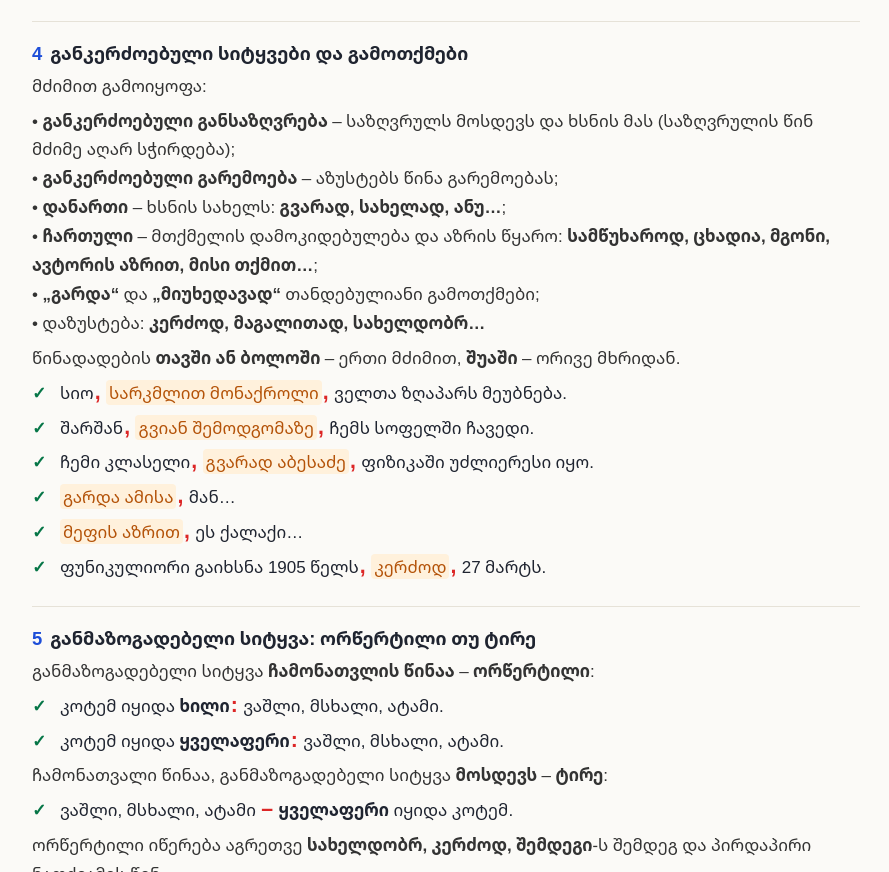
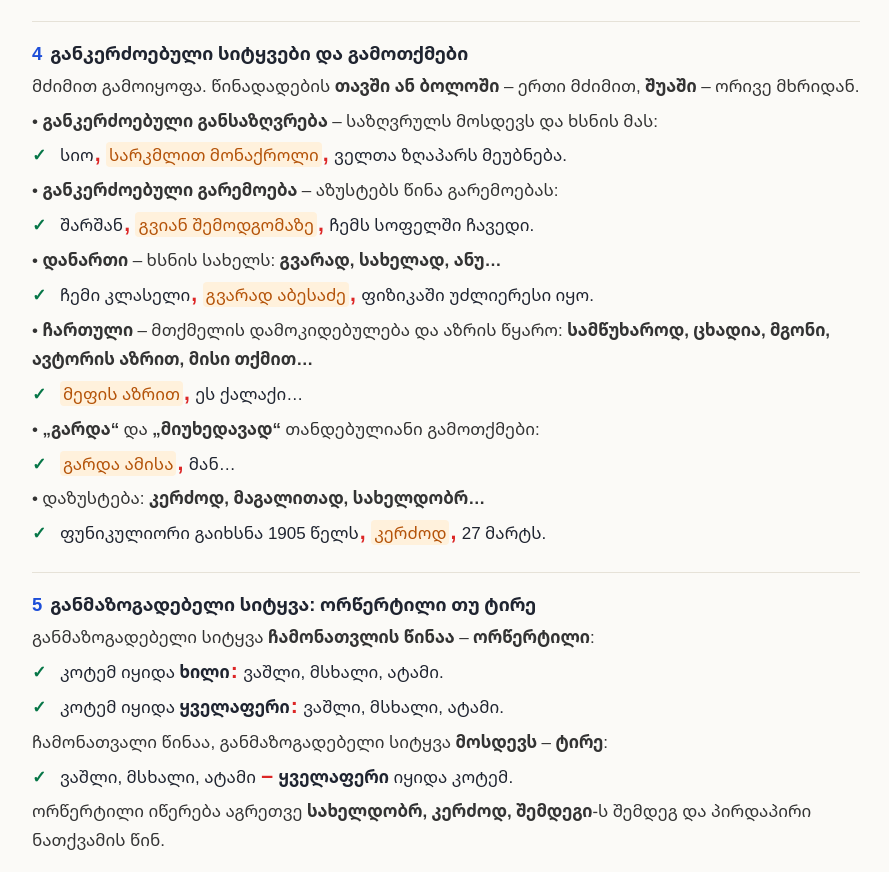
Before and after one commit to kotelomidze/testebi, a plain HTML site: page prezentaciebi/რედაქტირების ტიპური შეცდომები.html in a window 1280 px wide. Shown: the part 1202-2074 px from the top of the page, without its empty margins (194-1083 px from the left). Drawn offline with Linux system fonts and the light colour scheme.

Commit message:
რედაქტირების ტიპური შეცდომები, პ. 4: თითოეულ განკერძოებას თავისი მაგალითი მოსდევს
Co-Authored-By: Claude Opus 5.5 <noreply@anthropic.com>
Claude-Session: https://claude.ai/code/session_013cQXm2cjTyXKHJBZoBGDh5

```diff
--- a/prezentaciebi/რედაქტირების ტიპური შეცდომები.html
+++ b/prezentaciebi/რედაქტირების ტიპური შეცდომები.html
@@ -114,14 +114,18 @@ footer{padding:28px 0 40px;color:var(--soft);font-size:.85rem;text-align:center}
 
 <div class="t">
   <h4><span class="n">4</span>განკერძოებული სიტყვები და გამოთქმები</h4>
-  <p class="rule">მძიმით გამოიყოფა:</p>
-  <p class="rule">• <b>განკერძოებული განსაზღვრება</b> – საზღვრულს მოსდევს და ხსნის მას (საზღვრულის წინ მძიმე აღარ სჭირდება);<br>• <b>განკერძოებული გარემოება</b> – აზუსტებს წინა გარემოებას;<br>• <b>დანართი</b> – ხსნის სახელს: <b>გვარად, სახელად, ანუ…</b>;<br>• <b>ჩართული</b> – მთქმელის დამოკიდებულება და აზრის წყარო: <b>სამწუხაროდ, ცხადია, მგონი, ავტორის აზრით, მისი თქმით…</b>;<br>• <b>„გარდა“</b> და <b>„მიუხედავად“</b> თანდებულიანი გამოთქმები;<br>• დაზუსტება: <b>კერძოდ, მაგალითად, სახელდობრ…</b></p>
-  <p class="rule">წინადადების <b>თავში ან ბოლოში</b> – ერთი მძიმით, <b>შუაში</b> – ორივე მხრიდან.</p>
+  <p class="rule">მძიმით გამოიყოფა. წინადადების <b>თავში ან ბოლოში</b> – ერთი მძიმით, <b>შუაში</b> – ორივე მხრიდან.</p>
+  <p class="rule">• <b>განკერძოებული განსაზღვრება</b> – საზღვრულს მოსდევს და ხსნის მას:</p>
   <p class="ex ok">სიო<span class="cm">,</span> <span class="B">სარკმლით მონაქროლი</span><span class="cm">,</span> ველთა ზღაპარს მეუბნება.</p>
+  <p class="rule">• <b>განკერძოებული გარემოება</b> – აზუსტებს წინა გარემოებას:</p>
   <p class="ex ok">შარშან<span class="cm">,</span> <span class="B">გვიან შემოდგომაზე</span><span class="cm">,</span> ჩემს სოფელში ჩავედი.</p>
+  <p class="rule">• <b>დანართი</b> – ხსნის სახელს: <b>გვარად, სახელად, ანუ…</b></p>
   <p class="ex ok">ჩემი კლასელი<span class="cm">,</span> <span class="B">გვარად აბესაძე</span><span class="cm">,</span> ფიზიკაში უძლიერესი იყო.</p>
+  <p class="rule">• <b>ჩართული</b> – მთქმელის დამოკიდებულება და აზრის წყარო: <b>სამწუხაროდ, ცხადია, მგონი, ავტორის აზრით, მისი თქმით…</b></p>
+  <p class="ex ok"><span class="B">მეფის აზრით</span><span class="cm">,</span> ეს ქალაქი…</p>
+  <p class="rule">• <b>„გარდა“</b> და <b>„მიუხედავად“</b> თანდებულიანი გამოთქმები:</p>
   <p class="ex ok"><span class="B">გარდა ამისა</span><span class="cm">,</span> მან…</p>
-  <p class="ex ok"><span class="B">მეფის აზრით</span><span class="cm">,</span> ეს ქალაქი…</p>
+  <p class="rule">• დაზუსტება: <b>კერძოდ, მაგალითად, სახელდობრ…</b></p>
   <p class="ex ok">ფუნიკულიორი გაიხსნა 1905 წელს<span class="cm">,</span> <span class="B">კერძოდ</span><span class="cm">,</span> 27 მარტს.</p>
 </div>
 
```
Also changed, not shown: varjishi/index.html (+1 -1 lines).
